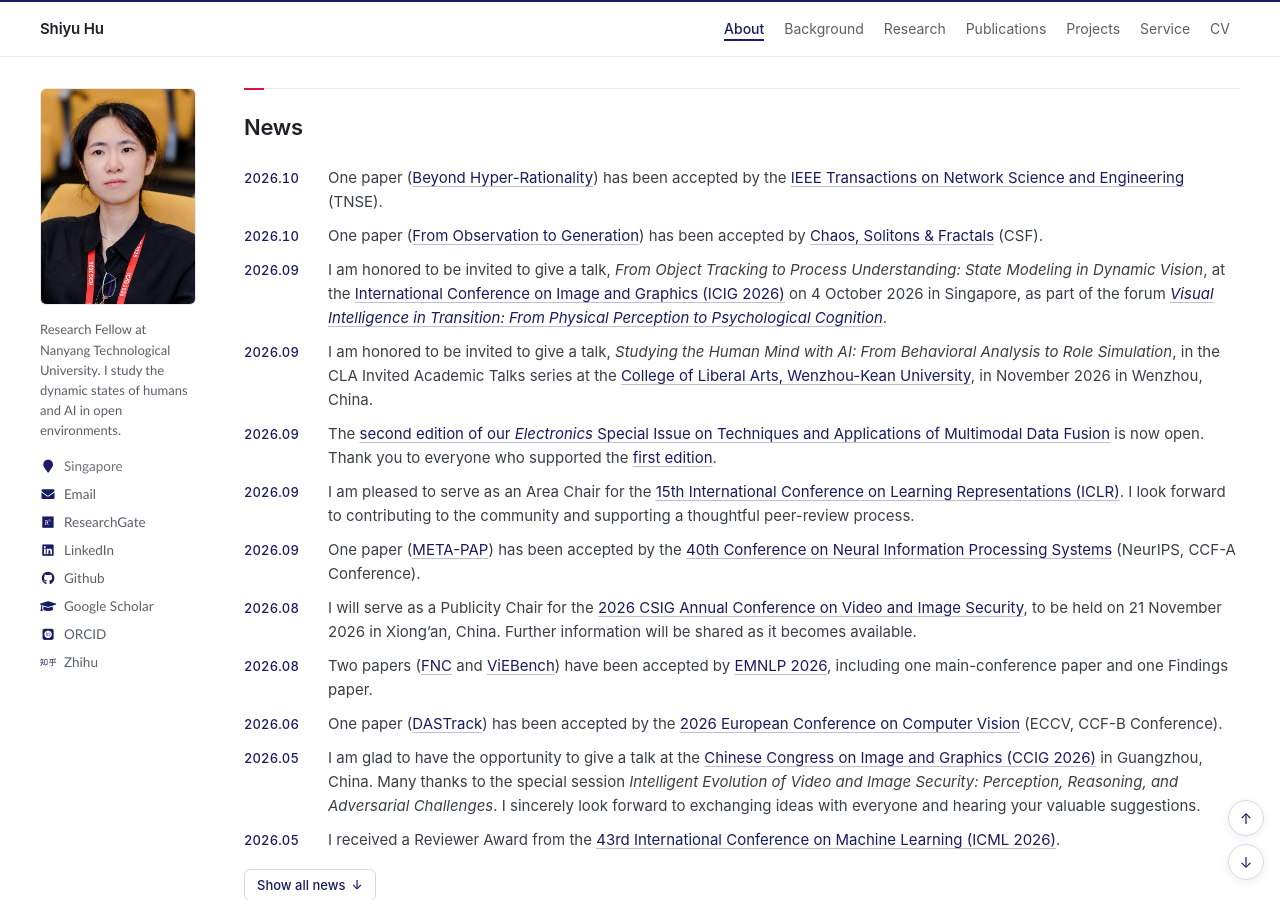
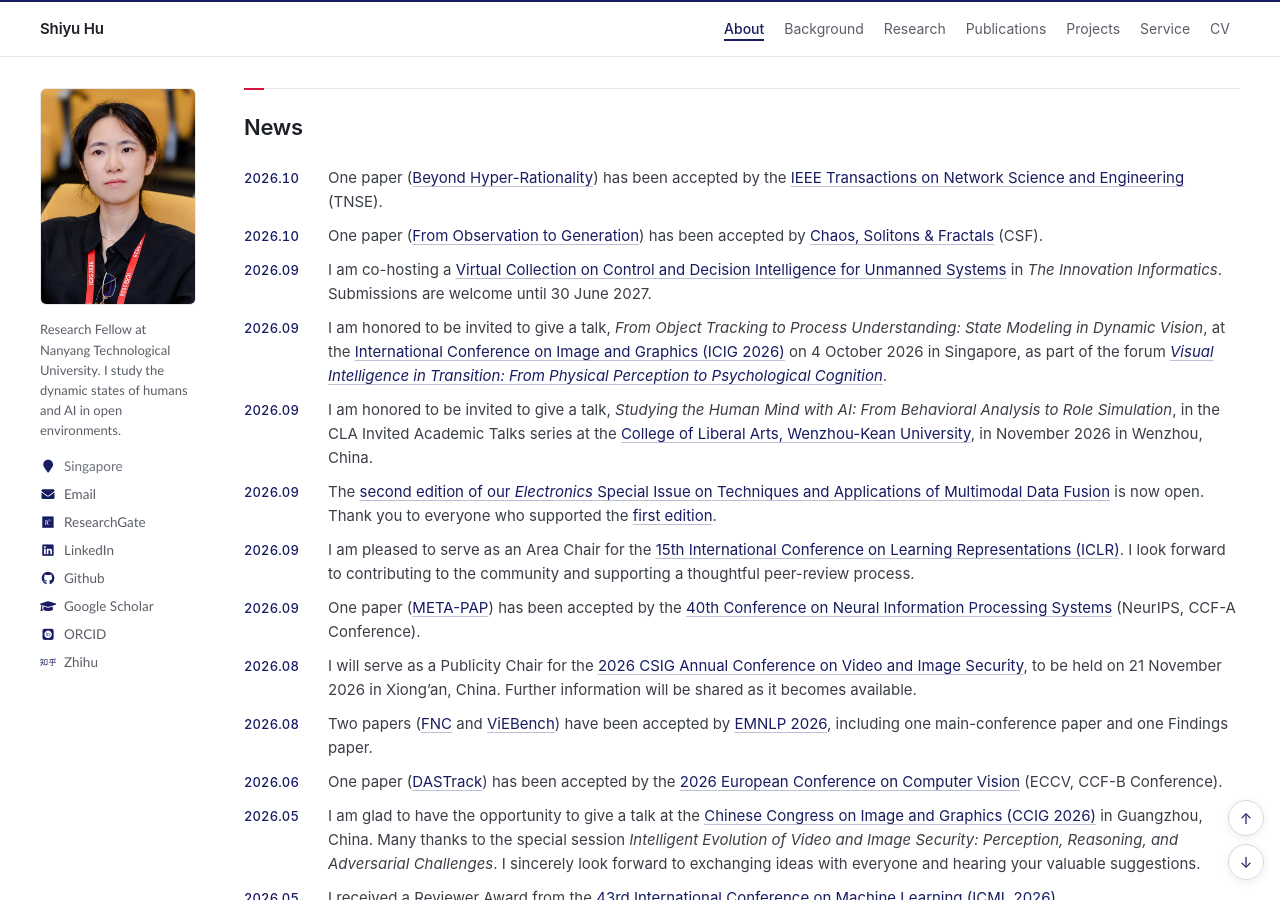
Before and after one commit to huuuuusy/huuuuusy.github.io, a Jekyll site: the page built from _pages/about.md, in a window 1280 px wide and 900 px high, scrolled down 439 px. Built offline with Jekyll 4.4.1, drawn with Linux system fonts in a browser that asks for light colours; some web fonts are replaced; some of the changed text lies outside the part shown.

Commit message:
Add the Innovation Informatics Virtual Collection host role and call for papers
Co-Authored-By: Claude Opus 5.5 <noreply@anthropic.com>

```diff
--- a/_includes/home/content/activity.md
+++ b/_includes/home/content/activity.md
@@ -82,6 +82,10 @@
 
 - **[15th International Conference on Learning Representations (ICLR)](https://iclr.cc/Conferences/2027)**
 
+## Virtual Collection Host
+
+- **Journal:** [The Innovation Informatics](https://www.the-innovation.org/the-innovation-informatics/unmanned-systems) (Virtual Collection: Control and Decision Intelligence for Unmanned Systems; submissions open until 30 June 2027)
+
 ## Lead Guest Editor
 
 - **Journal:** [Electronics](https://www.mdpi.com/journal/electronics) (Special Issues: Techniques and Applications of Multimodal Data Fusion — [1st Edition](https://www.mdpi.com/journal/electronics/special_issues/QVWA4F5H4E) and [2nd Edition](https://www.mdpi.com/journal/electronics/special_issues/29DX8J83OK))
--- a/_includes/home/content/news.md
+++ b/_includes/home/content/news.md
@@ -3,6 +3,8 @@
 **2026.10** One paper ([Beyond Hyper-Rationality](#HyperRationality)) has been accepted by the [IEEE Transactions on Network Science and Engineering](https://www.comsoc.org/publications/journals/ieee-transactions-network-science-and-engineering) (TNSE).
 
 **2026.10** One paper ([From Observation to Generation](#GHASS)) has been accepted by [Chaos, Solitons & Fractals](https://www.sciencedirect.com/journal/chaos-solitons-and-fractals) (CSF).
+
+**2026.09** I am co-hosting a [Virtual Collection on Control and Decision Intelligence for Unmanned Systems](https://www.the-innovation.org/the-innovation-informatics/unmanned-systems) in *The Innovation Informatics*. Submissions are welcome until 30 June 2027.
 
 **2026.09** I am honored to be invited to give a talk, *From Object Tracking to Process Understanding: State Modeling in Dynamic Vision*, at the [International Conference on Image and Graphics (ICIG 2026)](https://icig.csig.org.cn/2026/index.html) on 4 October 2026 in Singapore, as part of the forum [*Visual Intelligence in Transition: From Physical Perception to Psychological Cognition*](https://icig.csig.org.cn/2026/14104/list.html).
 
```
Also changed, not shown: 1 other file.
